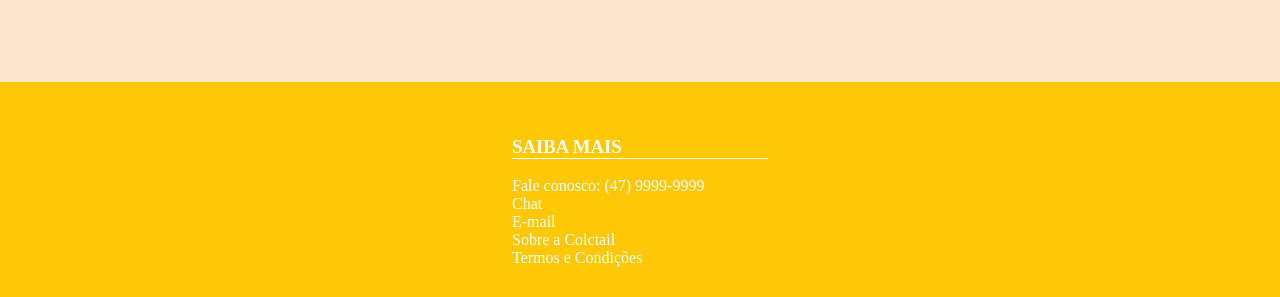
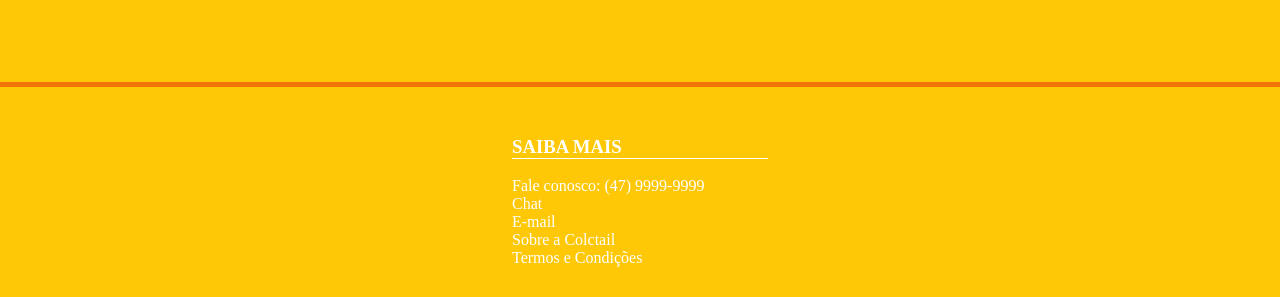
Before and after one commit to Gabriellaalb/colctail.shopbar, a plain HTML site: page drinks.html in a window 1280 px wide. Shown: the part 1967-2264 px from the top of the page. Drawn offline with Linux system fonts and the light colour scheme.

Commit message:
:pencil: color change

```diff
--- a/css/main.css
+++ b/css/main.css
@@ -1,5 +1,5 @@
 body {
-  background-color: #fde5cd;
+  background-color: #fec807;
   margin: 0px;
   text-align: center;
   height: 100%;
@@ -68,7 +68,7 @@ body {
   border-left-width: 0px;
   border-right-width: 0px;
   box-sizing: border-box;
-  border-color: #fec807;
+  border-color: #f27405;
   border-style: solid;
   background-color: #fec807;
 }
```
